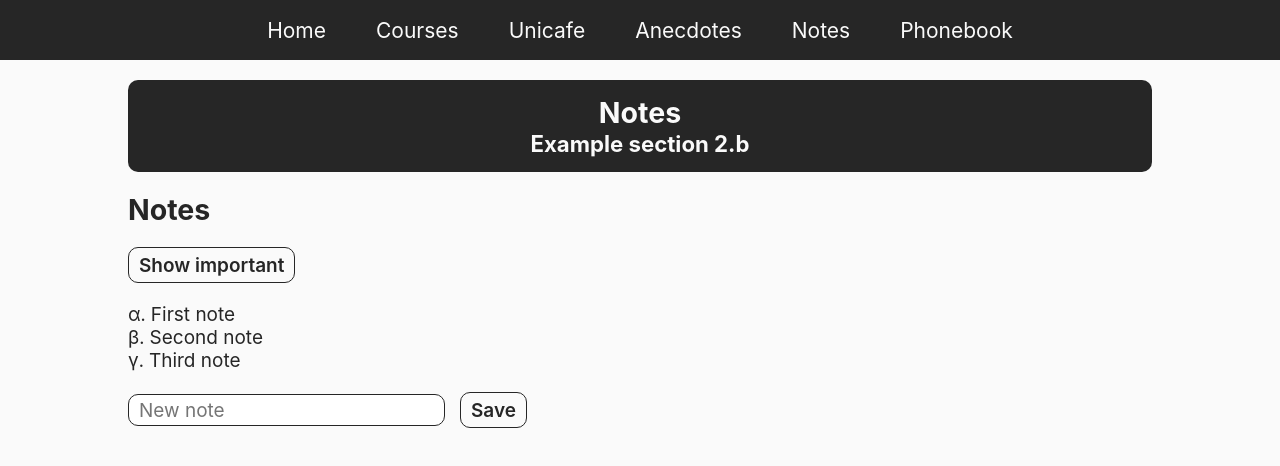
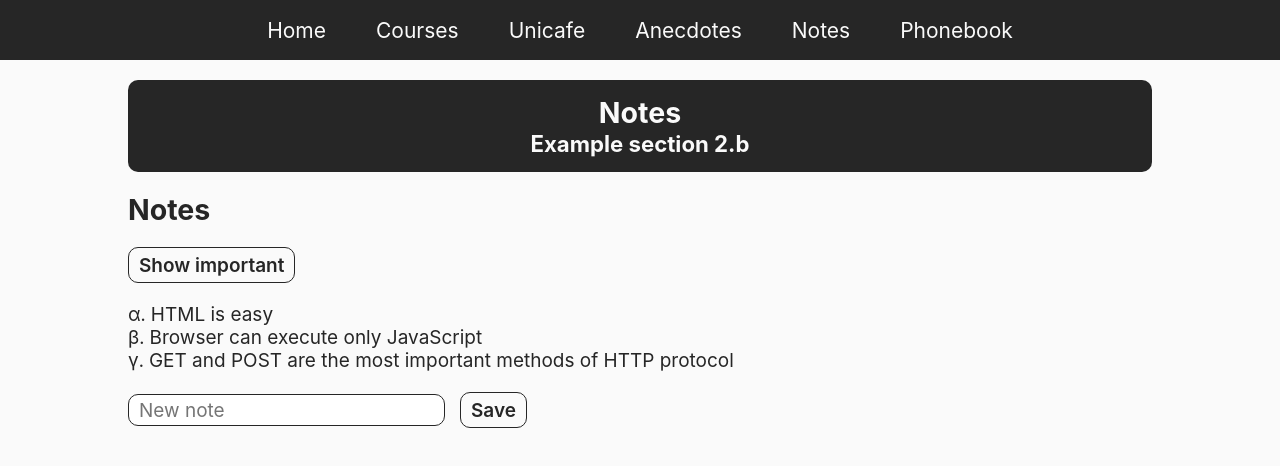
Before and after one commit to juancaricodev/fullstack-bootcamp, a React app: page /notes in a window 1280 px wide. Shown: the top 466 px of the page. Built offline with nearby package versions, Linux system fonts and the light colour scheme; data requests are answered from the project's data file.

Commit message:
feat(Notes): fetching data from db (json-server)

```diff
--- a/src/containers/Notes.jsx
+++ b/src/containers/Notes.jsx
@@ -1,5 +1,6 @@
-import React, { useState } from 'react'
+import React, { useState, useEffect } from 'react'
 
+import axios from 'axios'
 import '@styles/containers/Notes.scss'
 
 const noteList = [
@@ -24,10 +25,19 @@ const noteList = [
 ]
 
 const Notes = () => {
-  const [notes, setNotes] = useState(noteList)
+  const [notes, setNotes] = useState([])
   const [newNote, setNewNote] = useState('')
   const [showAll, setShowAll] = useState(true)
   const [showEmpty, setShowEmpty] = useState(false)
+
+  useEffect(() => {
+    const eventHandler = (response) => {
+      setNotes(response.data)
+    }
+
+    const promise = axios.get('http://localhost:5000/notes')
+    promise.then(eventHandler)
+  }, [])
 
   const notesToShow = showAll
     ? notes
```
